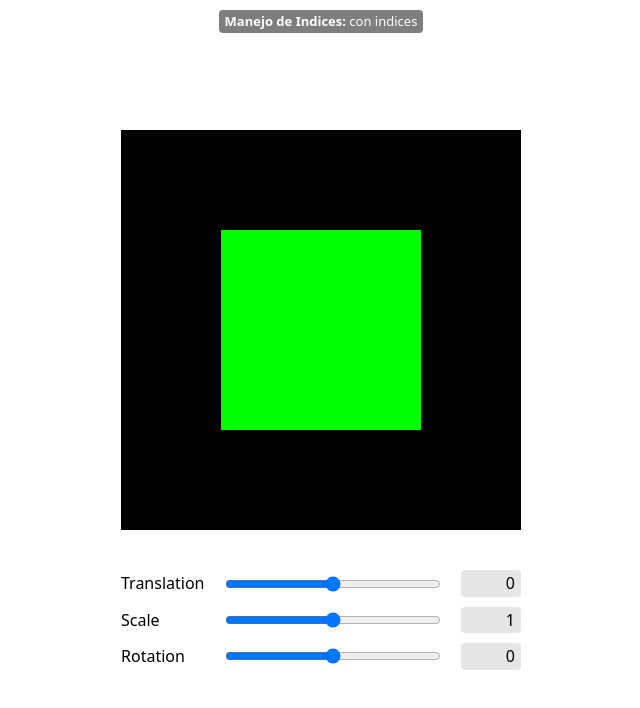
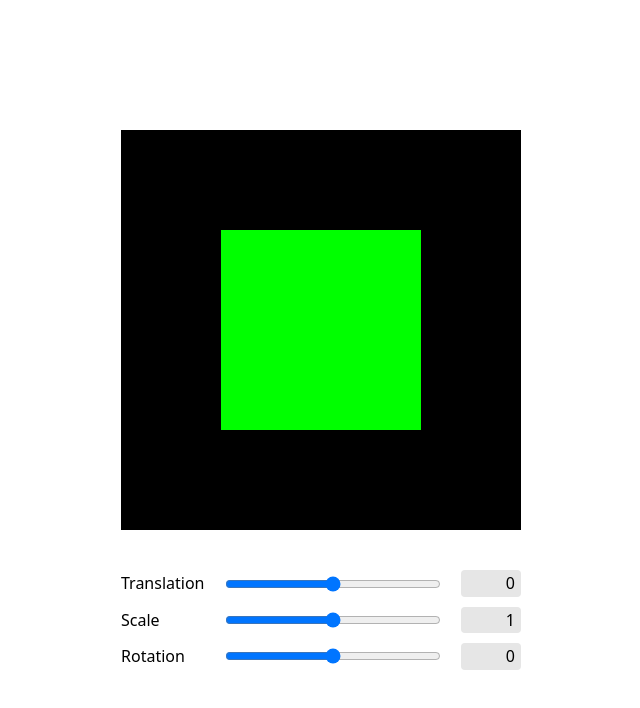
Before and after one commit to AgustinM93/2-Transformaciones, a plain HTML site: page index.html in a window 1280 px wide. Shown: the whole page, without its empty margins (319-959 px from the left). Drawn offline with Linux system fonts and the light colour scheme.

Commit message:
Remove branch info element and its styles, update title

```diff
--- a/index.html
+++ b/index.html
@@ -2,15 +2,11 @@
 <html>
   <head>
     <meta charset="UTF-8" />
-    <title>Manejo de Indices</title>
+    <title>Transformaciones</title>
     <link rel="stylesheet" href="styles/modern-normalize.css" />
     <link rel="stylesheet" href="styles/index.css" />
   </head>
   <body>
-    <span id="branch">
-      <b>Manejo de Indices:</b> con indices
-    </span>
-
     <canvas id="canvas" width="400" height="400">
       This browser doesn't support the canvas element
     </canvas>
--- a/styles/index.css
+++ b/styles/index.css
@@ -4,17 +4,6 @@ body {
   flex-direction: column;
   align-items: center;
   justify-content: center;
-}
-
-#branch {
-  position: absolute;
-  top: 10px;
-  padding: 4px 6px;
-  color: white;
-  font-size: 13px;
-  background: black;
-  border-radius: 4px;
-  opacity: 0.5;
 }
 
 #controls {
```
